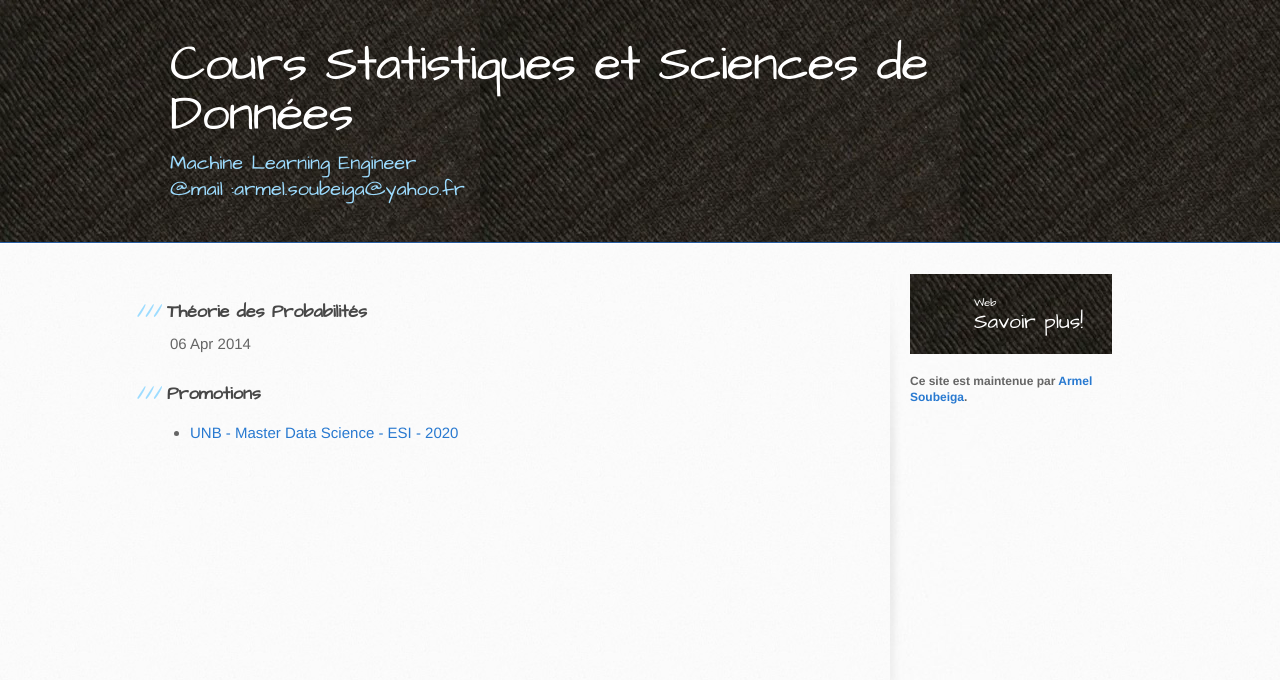
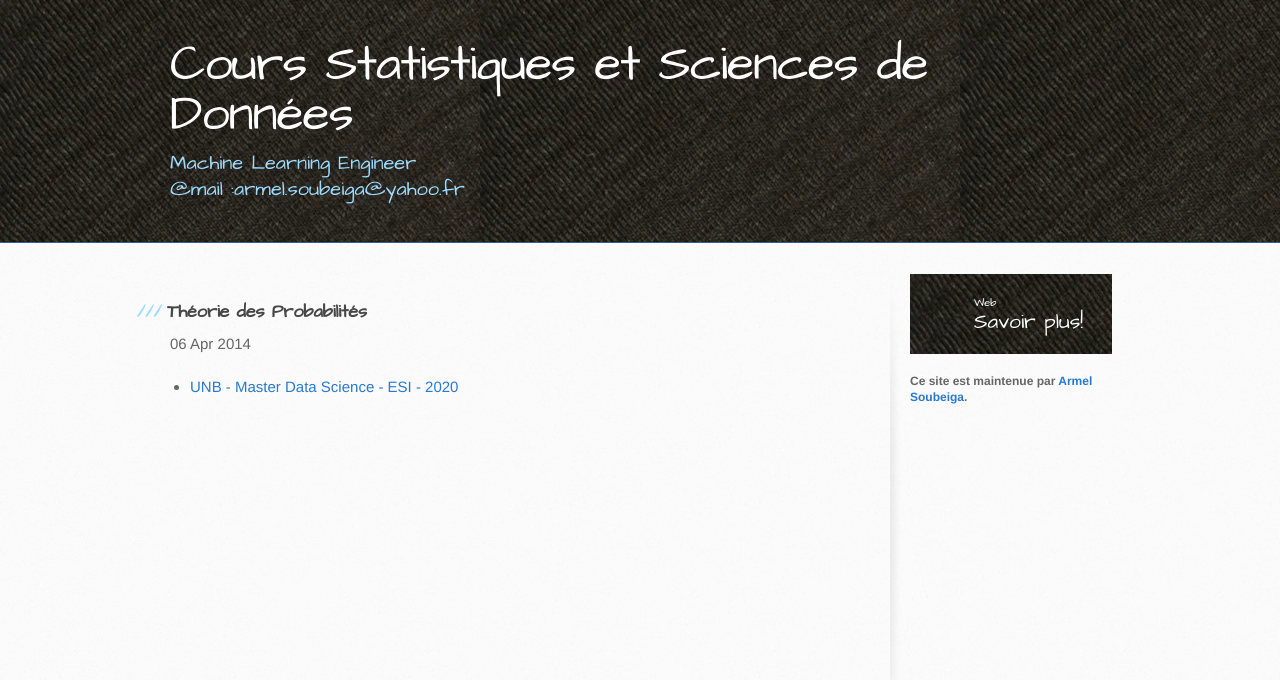
Before and after one commit to armelsoubeiga/Cours, a Jekyll site: the page built from statsprob/_posts/2014-04-06-Théorie-des-Probabilités.md, in a window 1280 px wide. Shown: the top 680 px of the page. Built offline with Jekyll 4.4.1, drawn with Linux system fonts in a browser that asks for light colours.

Commit message:
Update 2014-04-06-Théorie-des-Probabilités.md

```diff
--- a/statsprob/_posts/2014-04-06-Théorie-des-Probabilités.md
+++ b/statsprob/_posts/2014-04-06-Théorie-des-Probabilités.md
@@ -4,7 +4,6 @@ title: "Théorie des Probabilités"
 categories: statsprob
 ---
 
-<h3>Promotions</h3>
 <ul>
   {% for post in site.categories.statsprob %}
     {% assign has_promo = false %}
```
